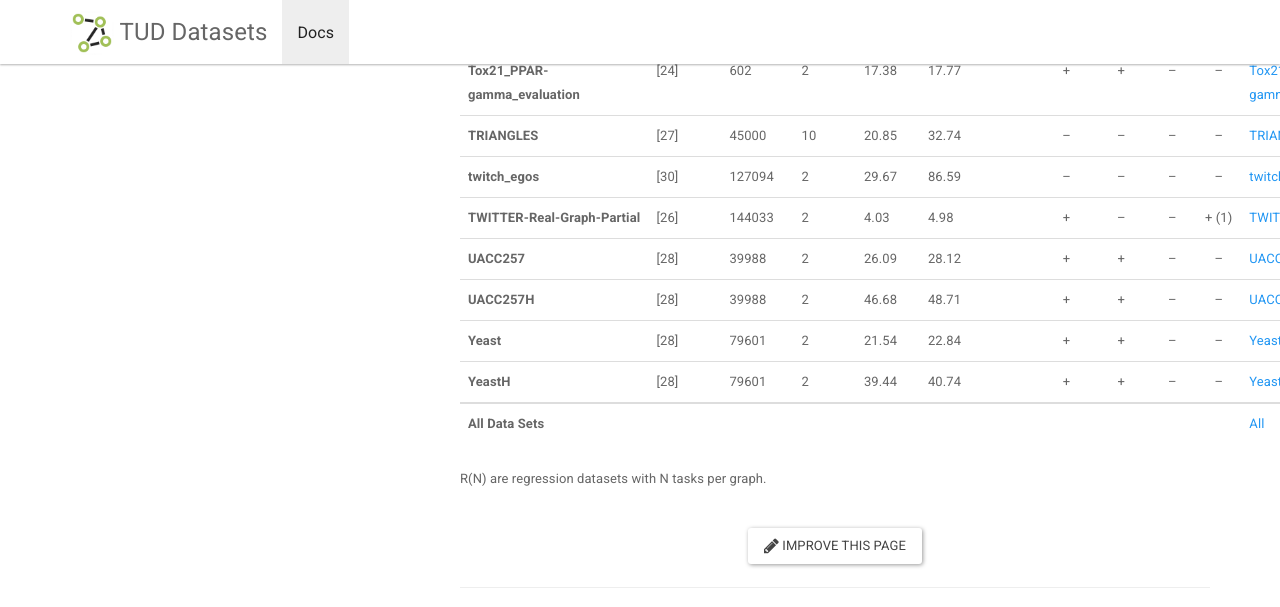
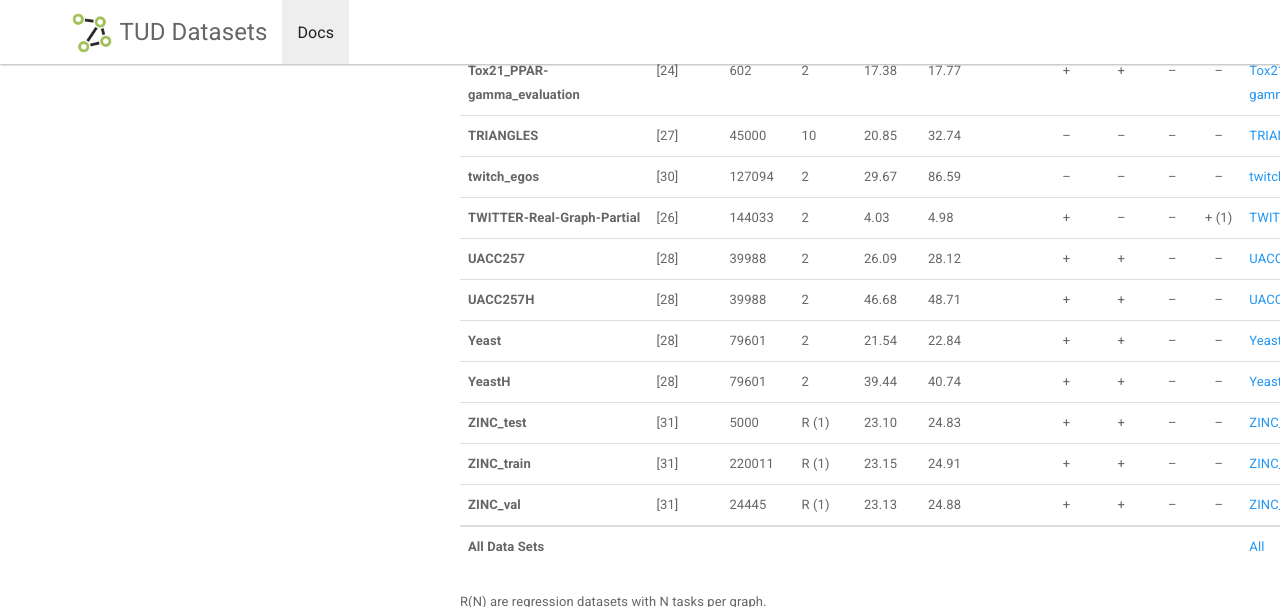
Before and after one commit to chrsmrrs/datasets, a Jekyll site: the page built from _docs/datasets.md, in a window 1280 px wide and 900 px high, scrolled down 4687 px, cut to the strip 0-607 px from the top of the window. Built offline with Jekyll 4.4.1, drawn with Linux system fonts in a browser that asks for light colours.

Commit message:
Added new datasets Zinc from [31]

```diff
--- a/_docs/datasets.md
+++ b/_docs/datasets.md
@@ -121,6 +121,9 @@ permalink: /docs/datasets/
 |**UACC257H**|[28]| 39988 |2|46.68| 48.71 |+|+|--|--|[UACC257H](https://ls11-www.cs.tu-dortmund.de/people/morris/graphkerneldatasets/UACC257H.zip)|
 |**Yeast**|[28]| 79601 |2|21.54| 22.84 |+|+|--|--|[Yeast](https://ls11-www.cs.tu-dortmund.de/people/morris/graphkerneldatasets/Yeast.zip)|
 |**YeastH**|[28]| 79601 |2|39.44| 40.74 |+|+|--|--|[YeastH](https://ls11-www.cs.tu-dortmund.de/people/morris/graphkerneldatasets/YeastH.zip)|
+|**ZINC_test**|[31]| 5000 |R (1)|23.10|24.83|+|+|--|--|[ZINC_test](https://ls11-www.cs.tu-dortmund.de/people/morris/graphkerneldatasets/ZINC_test.zip)|
+|**ZINC_train**|[31]| 220011 |R (1)|23.15|24.91|+|+|--|--|[ZINC_train](https://ls11-www.cs.tu-dortmund.de/people/morris/graphkerneldatasets/ZINC_train.zip)|
+|**ZINC_val**|[31]| 24445 |R (1)|23.13|24.88|+|+|--|--|[ZINC_val](https://ls11-www.cs.tu-dortmund.de/people/morris/graphkerneldatasets/ZINC_val.zip)|
 | -------- | ---------- | -------------- ||| --------------------- ||| ------------------ |
 **All Data Sets** | |||||||||[All](https://ls11-www.cs.tu-dortmund.de/people/morris/graphkerneldatasets/DS_all.zip)|
 
```
